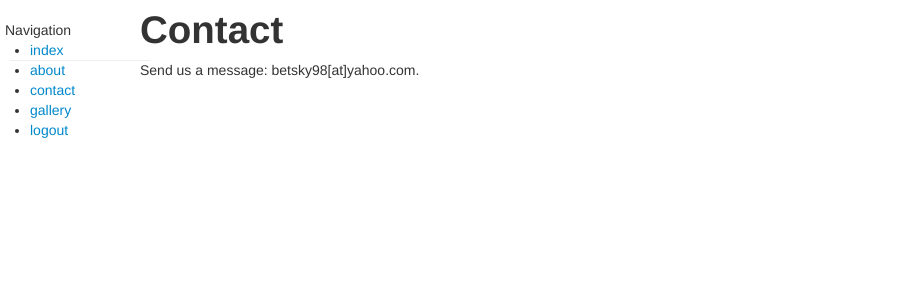
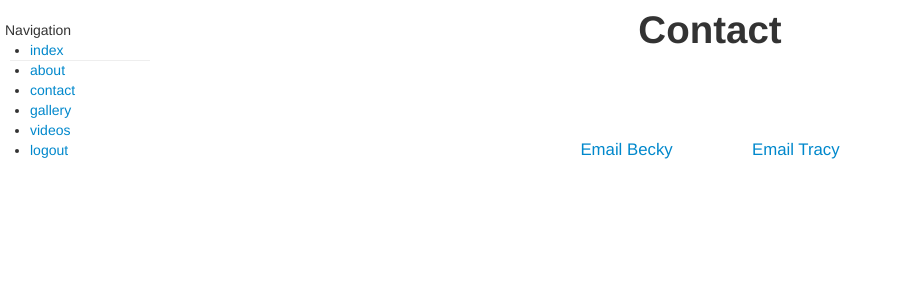
Before and after one commit to anaerobeth/dev-python-project, a Flask app: page /contact/ in a window 1280 px wide. Shown: the top 300 px of the page, without its empty margins (0-897 px from the left). Run offline with Flask 2, Linux system fonts and the light colour scheme; the visitor is signed in with stand-in values (Sample User, id 1); some libraries are stand-ins or nearby versions.

Commit message:
dev-group-project

```diff
--- a/group_app/base_app.py
+++ b/group_app/base_app.py
@@ -8,6 +8,7 @@
 from login import Login
 from main import Main
 from gallery import Gallery
+from videos import Videos
 
 app = flask.Flask(__name__)
 app.secret_key = settings.secret_key
@@ -26,6 +27,9 @@
 app.add_url_rule('/login/',
                 view_func=Login.as_view('login'),
                 methods=['GET', 'POST'])
+app.add_url_rule('/videos/',
+                view_func=Videos.as_view('videos'),
+                methods=['GET'])
 
 
 @app.errorhandler(404)
--- a/group_app/login.py
+++ b/group_app/login.py
@@ -1,6 +1,6 @@
 import flask, flask.views
 
-users = {'beth':'rampup'}
+users = {'beth':'rampup','tracy':'fakemeat'}
 
 class Login(flask.views.MethodView):
     def get(self):
--- a/group_app/templates/base.html
+++ b/group_app/templates/base.html
@@ -20,6 +20,7 @@
                 <hr id="nav"/>
                 {% if 'username' in session %}
                 <li><a href="{{url_for('gallery')}}">gallery</a></li>
+                <li><a href="{{url_for('videos')}}">videos</a></li>
                 <li><a href="{{url_for('login')}}">logout</a>
                 {% else %}
                 <li><a href="{{url_for('login')}}">login</a>
--- a/group_app/templates/contact.html
+++ b/group_app/templates/contact.html
@@ -1,5 +1,19 @@
 {% extends "base.html" %}
 {% block body %}
-    <h1>Contact</h1>
-    <p>Send us a message: betsky98[at]yahoo.com.</p>
+
+    <h1><center>Contact</h1>
+</br>
+</br>
+</br>
+</br>
+
+    <center
+    <footer>
+    	<big>
+    	 <a href="mailto:betsky98[at]yahoo.com">Email Becky</a> &nbsp;&nbsp;&nbsp;&nbsp;&nbsp;&nbsp;&nbsp;&nbsp;&nbsp;&nbsp;&nbsp;&nbsp;&nbsp;&nbsp;&nbsp;&nbsp;<a href="mailto:trcmoscato@gmail.com">Email Tracy</a>
+
+    	</big>
+    </footer>
+</center>
+
 {% endblock %}
```
Also changed, not shown: group_app/templates/videos.html (added, +11 -0 lines), group_app/videos.py (added, +7 -0 lines), 7 other files.
